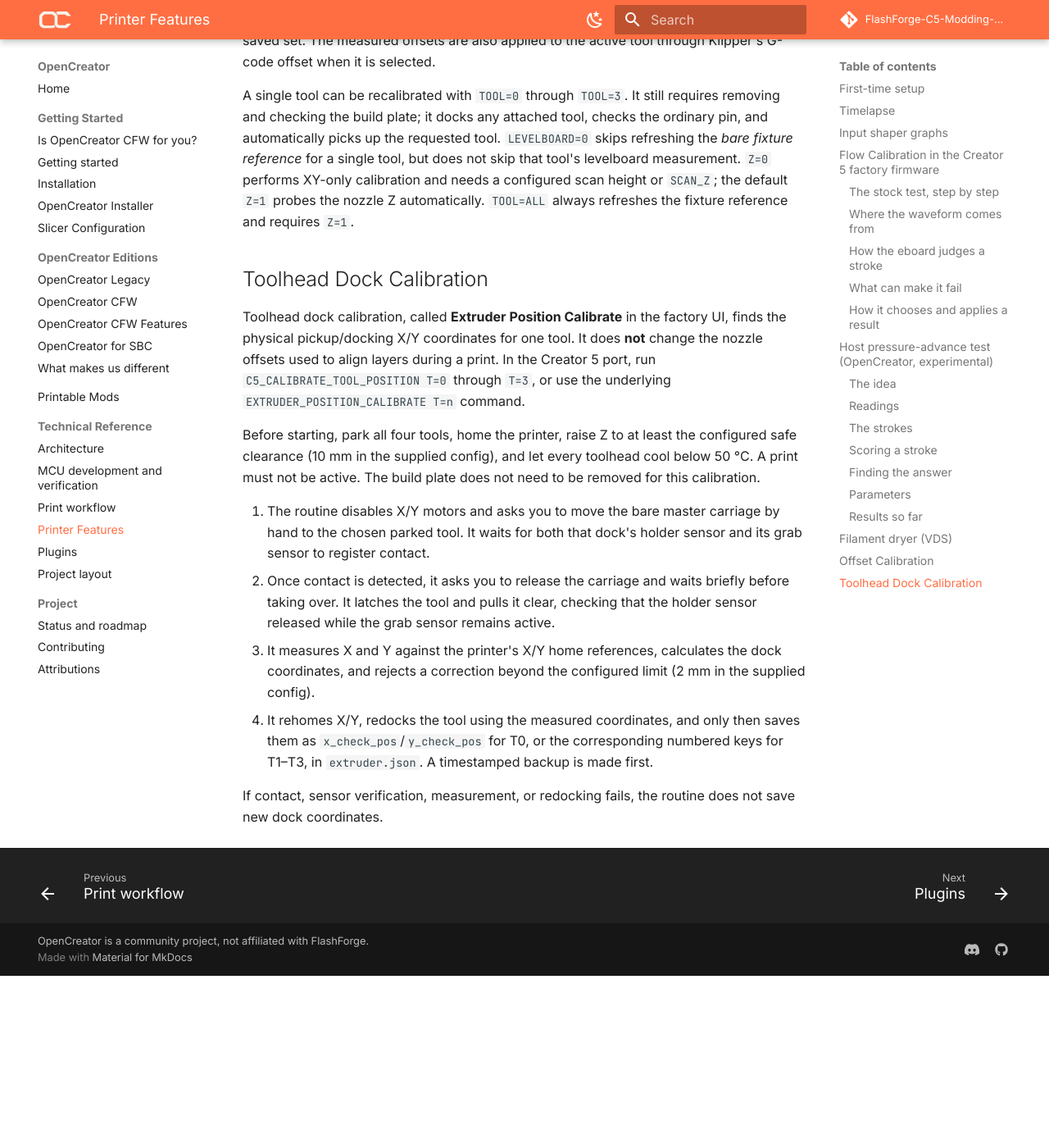
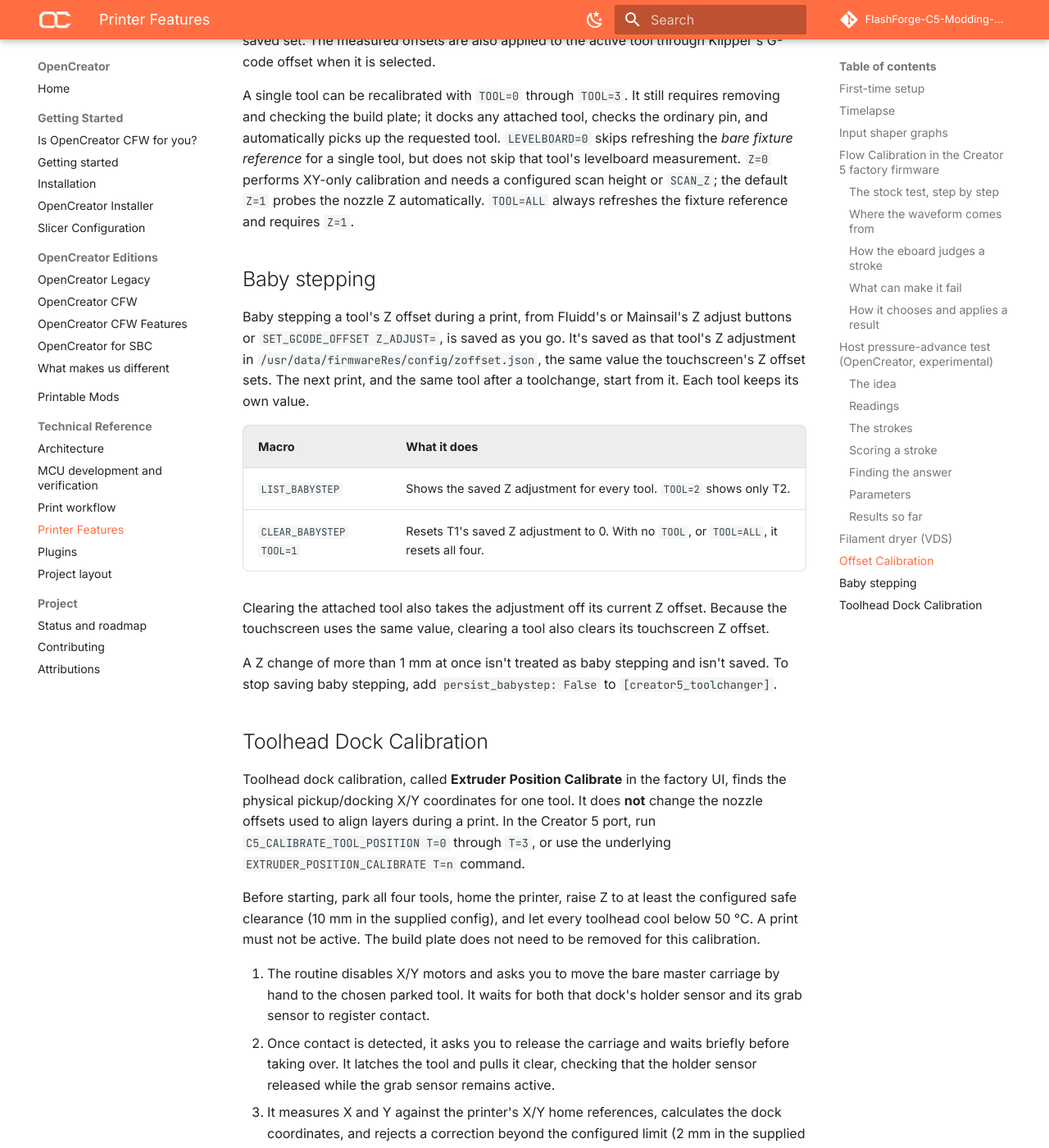
Before and after one commit to FlashForge-C5-Modding-Group/OpenCreator, an MkDocs documentation site: the page built from docs/printer-features.md, in a window 1280 px wide and 1400 px high, scrolled down 12021 px. Shown: the whole window at 82% size. Built offline with MkDocs 1.6.1 and Material for MkDocs 9.7.7, drawn with Linux system fonts in a browser that asks for light colours; comment, search, counter and statistics services are not loaded; before the commit the page ends 13211 px from its top, so only the background shows below that.

Commit message:
baby stepping zoffset

```diff
--- a/docs/printer-features.md
+++ b/docs/printer-features.md
@@ -448,6 +448,27 @@ XY-only calibration and needs a configured scan height or `SCAN_Z`; the
 default `Z=1` probes the nozzle Z automatically. `TOOL=ALL` always refreshes
 the fixture reference and requires `Z=1`.
 
+## Baby stepping
+
+Baby stepping a tool's Z offset during a print, from Fluidd's or Mainsail's
+Z adjust buttons or `SET_GCODE_OFFSET Z_ADJUST=`, is saved as you go. It's
+saved as that tool's Z adjustment in `/usr/data/firmwareRes/config/zoffset.json`,
+the same value the touchscreen's Z offset sets. The next print, and the same
+tool after a toolchange, start from it. Each tool keeps its own value.
+
+| Macro | What it does |
+| --- | --- |
+| `LIST_BABYSTEP` | Shows the saved Z adjustment for every tool. `TOOL=2` shows only T2. |
+| `CLEAR_BABYSTEP TOOL=1` | Resets T1's saved Z adjustment to 0. With no `TOOL`, or `TOOL=ALL`, it resets all four. |
+
+Clearing the attached tool also takes the adjustment off its current Z offset.
+Because the touchscreen uses the same value, clearing a tool also clears its
+touchscreen Z offset.
+
+A Z change of more than 1 mm at once isn't treated as baby stepping and isn't
+saved. To stop saving baby stepping, add `persist_babystep: False` to
+`[creator5_toolchanger]`.
+
 ## Toolhead Dock Calibration
 
 Toolhead dock calibration, called **Extruder Position Calibrate** in the
```
Also changed, not shown: docs/cfwfeatures.md (+1 -0 lines).
